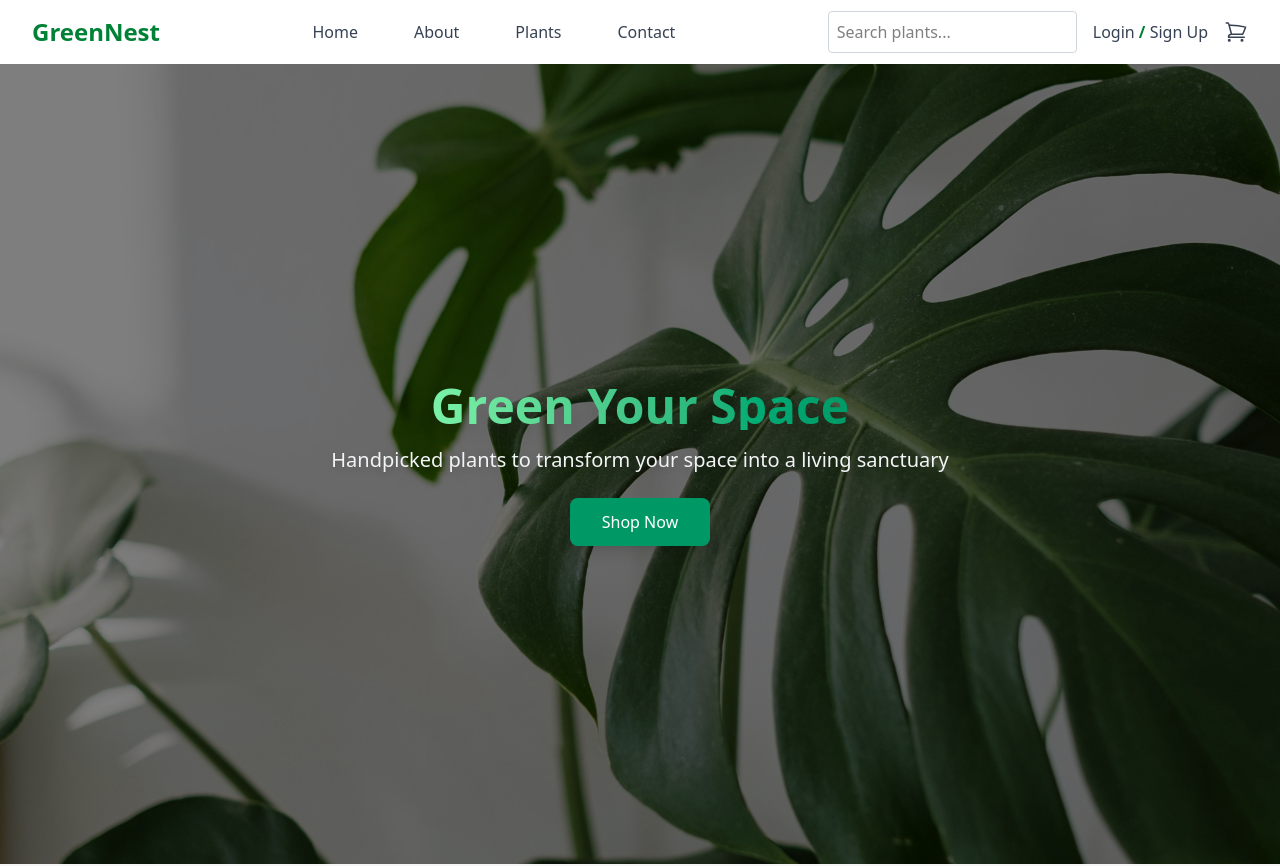
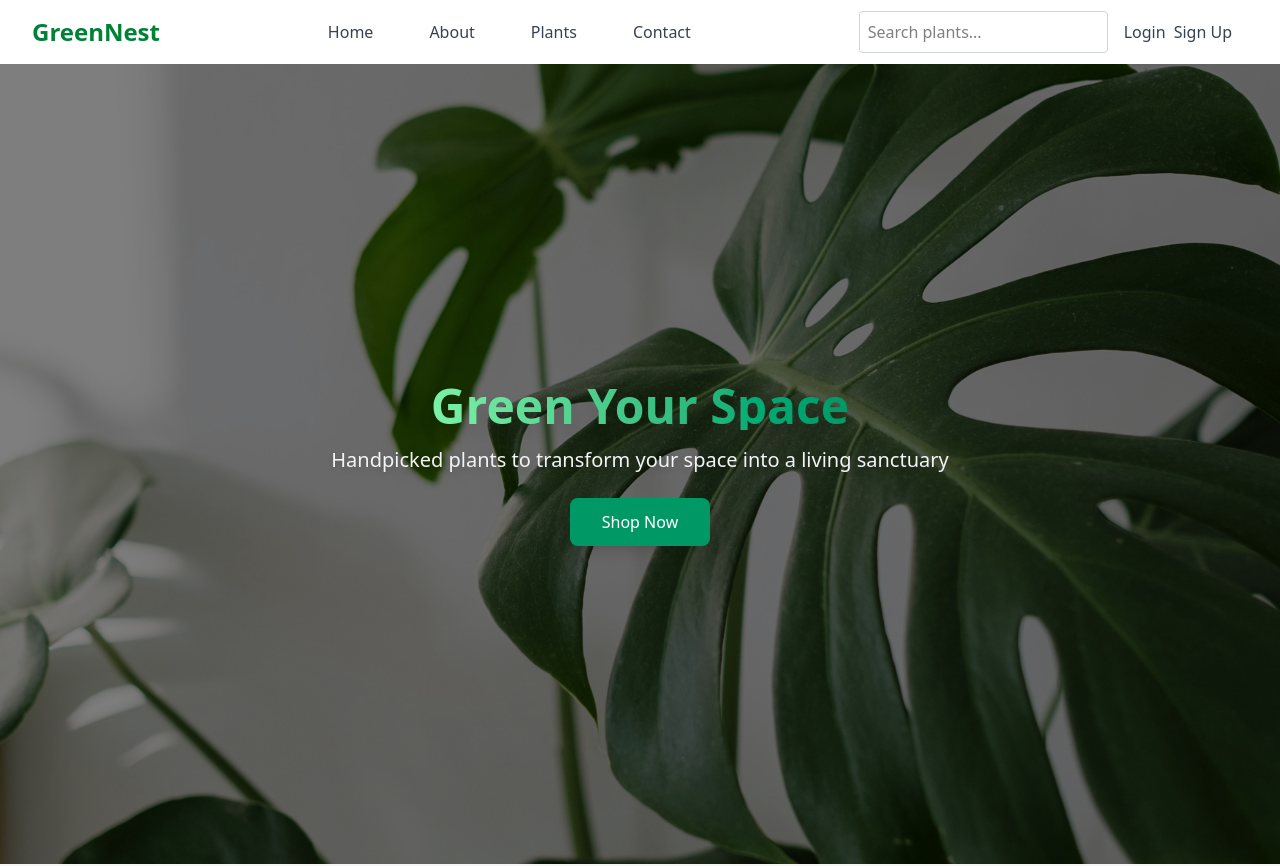
Before and after one commit to nivetha1698/Greeniq, a React (Vite) app: page / in a window 1280 px wide. Shown: the top 866 px of the page. Built offline with nearby package versions, Linux system fonts and the light colour scheme.

Commit message:
added hanmburger menu

```diff
--- a/src/components/Navbar.jsx
+++ b/src/components/Navbar.jsx
@@ -1,8 +1,10 @@
-import React from "react";
+import React, { useState } from "react";
 import { Link } from "react-router-dom";
-import { ShoppingCartIcon } from "@heroicons/react/24/outline";
+import { ShoppingCartIcon, Bars3Icon, XMarkIcon } from "@heroicons/react/24/outline";
 
 const Navbar = () => {
+  const [isOpen, setIsOpen] = useState(false);
+
   return (
     <nav className="bg-white shadow-md">
       <div className="max-w-7xl mx-auto px-4 sm:px-6 lg:px-8">
@@ -10,27 +12,58 @@ const Navbar = () => {
           <div className="flex-shrink-0 text-2xl font-bold text-green-700">
             <Link to="/">GreenNest</Link>
           </div>
-
           <div className="hidden md:flex space-x-14">
-            <Link to="/" className="relative text-gray-700 font-medium after:absolute after:left-0 after:-bottom-1 after:h-0.5 after:w-0 after:bg-green-700 after:transition-all after:duration-300 hover:after:w-full">Home</Link>
-            <Link to="/about" className="relative text-gray-700 font-medium after:absolute after:left-0 after:-bottom-1 after:h-0.5 after:w-0 after:bg-green-700 after:transition-all after:duration-300 hover:after:w-full">About</Link>
-            <Link to="/plants" className="relative text-gray-700 font-medium after:absolute after:left-0 after:-bottom-1 after:h-0.5 after:w-0 after:bg-green-700 after:transition-all after:duration-300 hover:after:w-full">Plants</Link>
-            <Link to="/contact" className="relative text-gray-700 font-medium after:absolute after:left-0 after:-bottom-1 after:h-0.5 after:w-0 after:bg-green-700 after:transition-all after:duration-300 hover:after:w-full">Contact</Link>
+            <Link to="/" className="relative text-gray-700 font-medium after:absolute after:left-0 after:-bottom-1 after:h-0.5 after:w-0 after:bg-green-700 after:transition-all after:duration-300 hover:after:w-full">
+              Home
+            </Link>
+            <Link to="/about" className="relative text-gray-700 font-medium after:absolute after:left-0 after:-bottom-1 after:h-0.5 after:w-0 after:bg-green-700 after:transition-all after:duration-300 hover:after:w-full">
+              About
+            </Link>
+            <Link to="/plants" className="relative text-gray-700 font-medium after:absolute after:left-0 after:-bottom-1 after:h-0.5 after:w-0 after:bg-green-700 after:transition-all after:duration-300 hover:after:w-full">
+              Plants
+            </Link>
+            <Link to="/contact" className="relative text-gray-700 font-medium after:absolute after:left-0 after:-bottom-1 after:h-0.5 after:w-0 after:bg-green-700 after:transition-all after:duration-300 hover:after:w-full">
+              Contact
+            </Link>
           </div>
 
-         <div className="flex items-center space-x-4">
-           <input type="text" placeholder="Search plants..." className="hidden sm:block p-2 rounded border border-gray-300 focus:ring-2 focus:ring-green-400 outline-none"/>
-            <div className="text-green-700 font-semibold hover:text-green-800 transition">
-              <Link to="/login" className="relative text-gray-700 font-medium after:absolute after:left-0 after:-bottom-1 after:h-0.5 after:w-0 after:bg-green-700 after:transition-all after:duration-300 hover:after:w-full">Login</Link> /{" "}
-              <Link to="/signup" className="relative text-gray-700 font-medium after:absolute after:left-0 after:-bottom-1 after:h-0.5 after:w-0 after:bg-green-700 after:transition-all after:duration-300 hover:after:w-full">Sign Up</Link>
+          <div className="flex items-center space-x-4">
+            <input type="text" placeholder="Search plants..." className="hidden sm:block p-2 rounded border border-gray-300 focus:ring-2 focus:ring-green-400 outline-none"/>
+            <div className="hidden md:flex text-green-700 font-semibold space-x-2">
+              <Link to="/login" className="relative text-gray-700 font-medium after:absolute after:left-0 after:-bottom-1 after:h-0.5 after:w-0 after:bg-green-700 after:transition-all after:duration-300 hover:after:w-full">
+                Login
+              </Link>
+              <Link to="/signup" className="relative text-gray-700 font-medium after:absolute after:left-0 after:-bottom-1 after:h-0.5 after:w-0 after:bg-green-700 after:transition-all after:duration-300 hover:after:w-full">
+                Sign Up
+              </Link>
             </div>
 
-            <Link to="" className="text-gray-700 hover:text-green-700 transition">
-              <ShoppingCartIcon className="w-6 h-6" />
-            </Link>
+            <div className="md:hidden">
+              <button onClick={() => setIsOpen(!isOpen)} className="text-gray-700 hover:text-green-700 focus:outline-none">
+                {isOpen ? <XMarkIcon className="w-6 h-6" /> : <Bars3Icon className="w-6 h-6" />}
+              </button>
+            </div>
           </div>
         </div>
       </div>
+
+      {isOpen && (
+       <div className="md:hidden px-4 pt-2 pb-4 space-y-3 bg-white shadow-md">
+        {[
+         { name: "Home", path: "/" },
+         { name: "About", path: "/about" },
+         { name: "Plants", path: "/plants" },
+         { name: "Contact", path: "/contact" },
+         { name: "Login", path: "/login" },
+         { name: "Sign Up", path: "/signup" },
+        ].map((item) => (
+        <Link key={item.name} to={item.path} onClick={() => setIsOpen(false)}className="block p-4 bg-green-50 rounded-lg shadow hover:bg-green-100 text-gray-700 font-medium transition">
+          {item.name}
+        </Link>
+        ))}
+       </div>
+      )}
+
     </nav>
   );
 };
```
